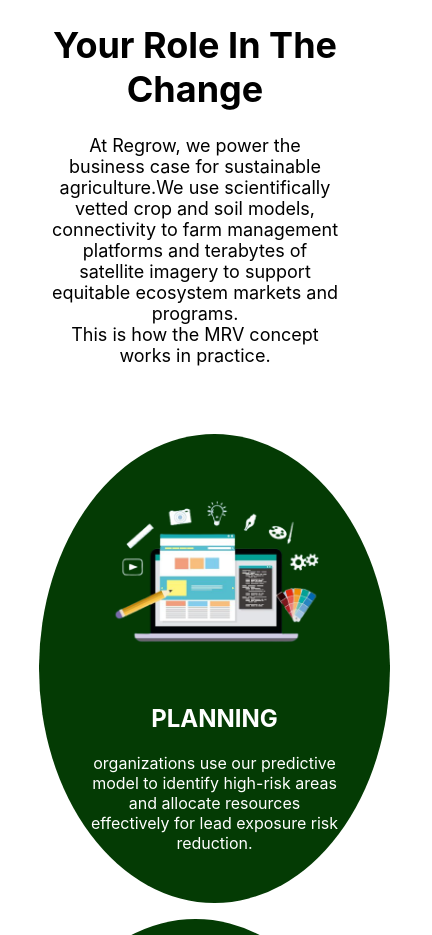
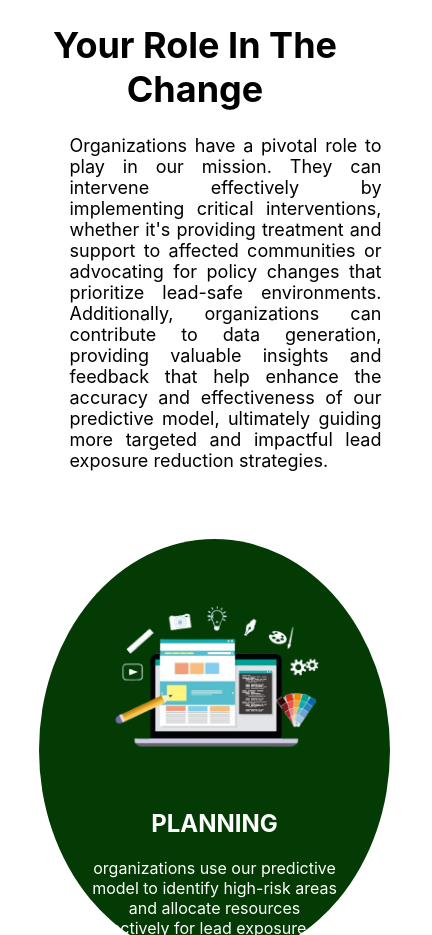
Before and after one commit to akirachix/Neza-Informational, a React (Create React App) app in the folder neza-informationa-lwebsite/: page / in a window 390 px wide. Shown: the part 860-1795 px from the top of the page, 432 px wide, since content can reach past the window. Built offline with nearby package versions, Linux system fonts and the light colour scheme.

Commit message:
updated about section and NGOs roles section to clear alignment and changed font size

```diff
--- a/neza-informationa-lwebsite/src/App.js
+++ b/neza-informationa-lwebsite/src/App.js
@@ -1,7 +1,7 @@
 // import logo from './logo.svg';
 import './App.css';
-import Slideshow from './components/slideshow';
-import Role from './components/role';
+import Slideshow from './components/Slideshow';
+import Role from './components/Role';
 
 function App() {
   return (
--- a/neza-informationa-lwebsite/src/components/role/index.js
+++ b/neza-informationa-lwebsite/src/components/Role/index.js
@@ -7,9 +7,10 @@
     <div className='role'>
       <div className='role-content'>
         <h1>Your Role In The Change</h1>
-        <p>At Regrow, we power the business case for sustainable agriculture.We use scientifically vetted crop and soil models, <br/>
-        connectivity to farm management platforms and terabytes of satellite imagery to support equitable ecosystem markets and programs. <br/>
-        This is how the MRV concept works in practice.</p>
+        <p>Organizations have a pivotal role to play in our mission. They can intervene effectively by implementing critical interventions, whether it's providing
+          treatment and support to affected communities or advocating for policy changes that prioritize lead-safe environments. Additionally, organizations can contribute
+          to data generation, providing valuable insights and feedback that help enhance the accuracy and effectiveness of our predictive model, ultimately guiding more targeted
+           and impactful lead exposure reduction strategies.</p>
 
       </div>
       <div className='planning'>
--- a/neza-informationa-lwebsite/src/components/role/style.css
+++ b/neza-informationa-lwebsite/src/components/Role/style.css
@@ -9,10 +9,15 @@
     text-align: center;
     font-size: 25px;
   }
+  .role-content p{
+    width: 80%;
+    text-align: justify;
+    margin-left: 5%;
+  }
 
   .planning {
     background-color: rgb(4, 59, 4);
-    width: 20%;
+    width: 17%;
     color: white;
     margin-left: 40%;
     text-align: center;
@@ -40,7 +45,7 @@
   .testing-cleaning .testing,
   .testing-cleaning .cleaning {
     background-color: rgb(4, 59, 4);
-    width: 20%;
+    width: 18%;
     color: white;
     text-align: center;
     border-radius: 100%;
@@ -83,9 +88,10 @@
       }
     .planning {
       background-color: rgb(4, 59, 4);
-      width: 20%;
+      width: 10%;
+      height: 50vh;
       color: white;
-      margin-left: 18%;
+      margin-left: 16%;
       text-align: center;
       border-radius: 100%;
     }
@@ -93,6 +99,7 @@
     .testing-cleaning .testing,
     .testing-cleaning .cleaning {
       width: 70%;
+      height: 50vh;
     }
 
     .role img {
--- a/neza-informationa-lwebsite/src/components/slideshow/index.js
+++ b/neza-informationa-lwebsite/src/components/Slideshow/index.js
@@ -1,5 +1,5 @@
 import React, { useState, useEffect } from "react";
-import slides2 from "../slides2";
+import slidesData from "./slides-data";
 import "./style.css";
 
 const Slideshow = () => {
@@ -7,7 +7,7 @@
 
   useEffect(() => {
     const interval = setInterval(() => {
-      setCurrentSlide((currentSlide + 1) % slides2.length);
+      setCurrentSlide((currentSlide + 1) % slidesData.length);
     }, 3000);
 
     return () => clearInterval(interval);
@@ -40,7 +40,7 @@
     );
   };
 
-  return <div className="slideshow">{slides2.map(renderSlide)}</div>;
+  return <div className="slideshow">{slidesData.map(renderSlide)}</div>;
 };
 
 export default Slideshow;
--- a/neza-informationa-lwebsite/src/components/slides2/index.js
+++ b/neza-informationa-lwebsite/src/components/Slideshow/slides-data.js
@@ -1,4 +1,4 @@
-const slides2 = [
+const slidesData = [
     {
       imgSrc: 'slide-images/women2.jpg',
       alt: "product Background",
@@ -19,4 +19,4 @@
     },
   ];
 
-  export default slides2;
+  export default slidesData;
--- a/neza-informationa-lwebsite/src/components/slideshow/style.css
+++ b/neza-informationa-lwebsite/src/components/Slideshow/style.css
@@ -8,15 +8,16 @@
   .slide img {
     margin-top: 5%;
     width: 40vw;
-    margin-left: 10%;
+    margin-left: 5%;
     height: 60vh;
     border-radius: 20px;
   }
 
   .content {
-   width: 50%;
+   width: 80%;
    margin-top: 15%;
    margin-left: 5%;
+   text-align: justify;
 
   }
 
```
Also changed, not shown: 2 other files (tests, documents, lock files or other folders).
